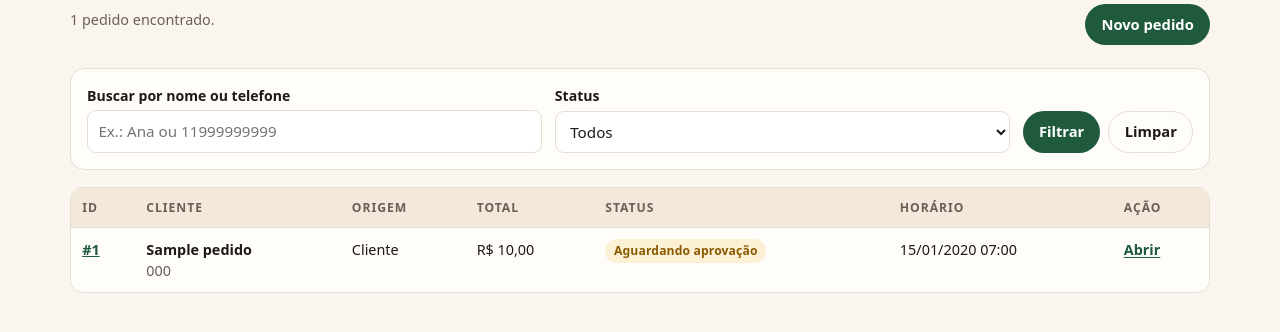
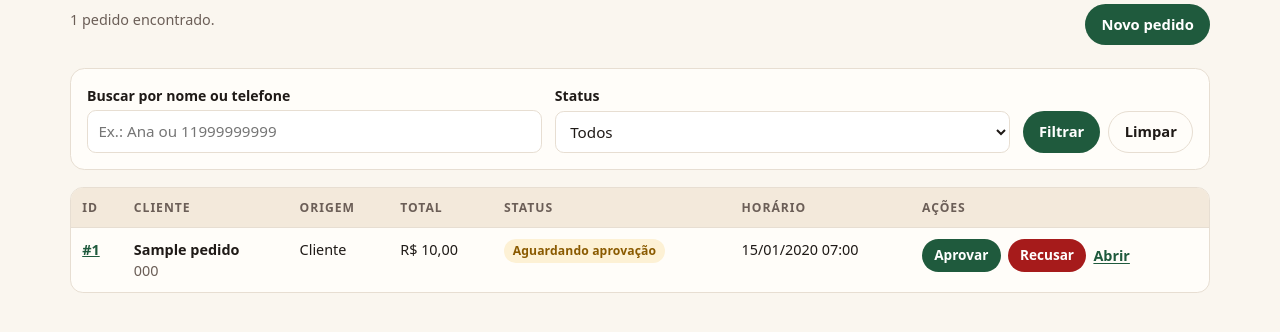
Before and after one commit to kaikysousa/PizzariaDjango, a Django app: page /painel/pedidos/ in a window 1280 px wide. Shown: the part 153-485 px from the top of the page. Run offline with Django 5.2, Linux system fonts and the light colour scheme; a user stored in the database is signed in; tables that the repository leaves empty hold one stand-in row (values such as "Sample post"); parts of the project's set-up code (start-up, migrations or seed data) failed here and were passed over.

Commit message:
feat(painel): aprova e recusa pedidos na listagem

```diff
--- a/painel/views.py
+++ b/painel/views.py
@@ -9,6 +9,7 @@ from django.db import transaction
 from django.db.models import Count, F, Q
 from django.forms import formset_factory
 from django.shortcuts import get_object_or_404, redirect, render
+from django.utils.http import url_has_allowed_host_and_scheme
 from django.views.decorators.http import require_POST
 
 from estoque.models import Ingrediente
@@ -106,6 +107,18 @@ def _acoes_disponiveis(pedido):
 def _avisar_estoque(request, pedido):
     for aviso in getattr(pedido, "avisos_estoque", []):
         messages.warning(request, aviso)
+
+
+def _voltar_da_acao(request, pedido):
+    """Volta para a página de origem quando o destino é local; senão, ao detalhe."""
+    destino = (request.POST.get("next") or "").strip()
+    if destino and url_has_allowed_host_and_scheme(
+        destino,
+        allowed_hosts={request.get_host()},
+        require_https=request.is_secure(),
+    ):
+        return redirect(destino)
+    return redirect("painel_pedido_detalhe", pk=pedido.pk)
 
 
 def _eventos_status(pedido):
@@ -391,16 +404,16 @@ def pedido_acao(request, pk):
     novo_status = ACOES_STATUS.get(acao)
     if novo_status is None:
         messages.error(request, "Ação inválida.")
-        return redirect("painel_pedido_detalhe", pk=pedido.pk)
+        return _voltar_da_acao(request, pedido)
 
     if acao == "recusar" and pedido.status != Pedido.Status.AGUARDANDO_APROVACAO:
         messages.error(request, "Só é possível recusar pedidos aguardando aprovação.")
-        return redirect("painel_pedido_detalhe", pk=pedido.pk)
+        return _voltar_da_acao(request, pedido)
 
     motivo = (request.POST.get("motivo") or "").strip()
     if acao in ACOES_COM_MOTIVO and not motivo:
         messages.error(request, "Informe o motivo para recusar ou cancelar.")
-        return redirect("painel_pedido_detalhe", pk=pedido.pk)
+        return _voltar_da_acao(request, pedido)
 
     try:
         pedido = alterar_status(
@@ -415,7 +428,7 @@ def pedido_acao(request, pk):
             request,
             f"Pedido #{pedido.pk} agora está em “{pedido.get_status_display()}”.",
         )
-    return redirect("painel_pedido_detalhe", pk=pedido.pk)
+    return _voltar_da_acao(request, pedido)
 
 
 @staff_member_required
--- a/static/css/painel.css
+++ b/static/css/painel.css
@@ -885,6 +885,44 @@ summary:focus-visible {
   margin-bottom: 0.5rem;
 }
 
+/* Ações rápidas na listagem de pedidos */
+
+.acoes-linha {
+  display: flex;
+  flex-wrap: wrap;
+  align-items: flex-start;
+  gap: 0.45rem;
+}
+
+.acoes-linha form {
+  margin: 0;
+}
+
+.acoes-linha .link {
+  align-self: center;
+}
+
+.acao-rapida summary {
+  list-style: none;
+}
+
+.acao-rapida summary::-webkit-details-marker {
+  display: none;
+}
+
+.acao-rapida__form {
+  margin: 0.55rem 0 0;
+  padding: 0.7rem;
+  min-width: 15rem;
+  border: 1px solid var(--borda, #e7ded2);
+  border-radius: 0.7rem;
+  background: var(--superficie-alt, #f3e9db);
+}
+
+.acao-rapida__form .campo textarea {
+  min-height: 3.5rem;
+}
+
 .linha-tempo {
   list-style: none;
   margin: 0;
--- a/templates/painel/pedidos/lista.html
+++ b/templates/painel/pedidos/lista.html
@@ -45,7 +45,7 @@
             <th scope="col">Total</th>
             <th scope="col">Status</th>
             <th scope="col">Horário</th>
-            <th scope="col">Ação</th>
+            <th scope="col">Ações</th>
           </tr>
         </thead>
         <tbody>
@@ -65,7 +65,30 @@
                 <time datetime="{{ pedido.criado_em|date:'c' }}">{{ pedido.criado_em|date:"d/m/Y H:i" }}</time>
               </td>
               <td data-label="Ação">
-                <a class="link" href="{% url 'painel_pedido_detalhe' pedido.pk %}">Abrir</a>
+                <div class="acoes-linha">
+                  {% if pedido.status == "aguardando_aprovacao" %}
+                    <form method="post" action="{% url 'painel_pedido_acao' pedido.pk %}">
+                      {% csrf_token %}
+                      <input type="hidden" name="acao" value="aprovar">
+                      <input type="hidden" name="next" value="{{ request.get_full_path }}">
+                      <button class="botao botao--primario botao--pequeno" type="submit">Aprovar</button>
+                    </form>
+                    <details class="acao-rapida">
+                      <summary class="botao botao--perigo botao--pequeno">Recusar</summary>
+                      <form class="acao-rapida__form" method="post" action="{% url 'painel_pedido_acao' pedido.pk %}">
+                        {% csrf_token %}
+                        <input type="hidden" name="acao" value="recusar">
+                        <input type="hidden" name="next" value="{{ request.get_full_path }}">
+                        <div class="campo">
+                          <label for="motivo-{{ pedido.pk }}">Motivo da recusa</label>
+                          <textarea id="motivo-{{ pedido.pk }}" name="motivo" rows="2" required></textarea>
+                        </div>
+                        <button class="botao botao--perigo botao--pequeno" type="submit">Confirmar recusa</button>
+                      </form>
+                    </details>
+                  {% endif %}
+                  <a class="link" href="{% url 'painel_pedido_detalhe' pedido.pk %}">Abrir</a>
+                </div>
               </td>
             </tr>
           {% endfor %}
```
Also changed, not shown: painel/tests.py (+81 -0 lines), pedidos/tests/test_robustness.py (+7 -0 lines).
